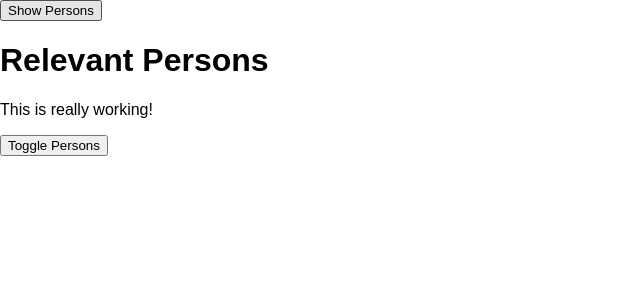
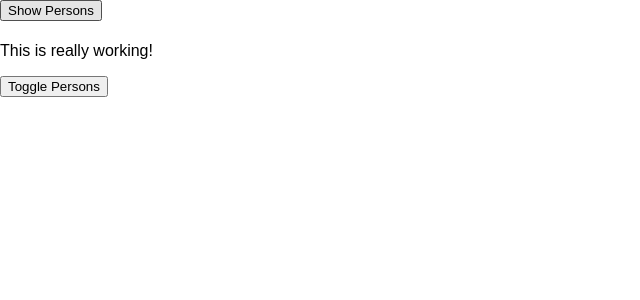
Before and after one commit to RichHorrocks/udemy, a React app in the folder react-the-complete-guide/: page / in a window 1280 px wide. Shown: the top 300 px of the page, without its empty margins (0-640 px from the left). Built offline with nearby package versions, Linux system fonts and the light colour scheme.

Commit message:
More stuff.

```diff
--- a/react-the-complete-guide/src/components/Persons/Person/Person.js
+++ b/react-the-complete-guide/src/components/Persons/Person/Person.js
@@ -1,6 +1,7 @@
 import React, { Component } from 'react';
 import classes from './Person.css';
-import WithClass from '../../../hoc/WithClass';
+import withClass from '../../../hoc/withClass';
+import Aux from '../../../hoc/Aux';
 
 class Person extends Component {
   constructor(props) {
@@ -19,15 +20,15 @@ class Person extends Component {
   render() {
     console.log('[Person.js] Inside render');
     return (
-      <WithClass classes={classes.Person}>
+      <Aux>
         <p onClick={this.props.click}>
           I'm {this.props.name} and I am {this.props.age} years old!
         </p>
         <p>{this.props.children}</p>
         <input type="text" onChange={this.props.changed} value={this.props.name} />
-      </WithClass>
+      </Aux>
     );
   }
 }
 
-export default Person;
+export default withClass(Person, classes.Person);
--- a/react-the-complete-guide/src/containers/App.js
+++ b/react-the-complete-guide/src/containers/App.js
@@ -2,7 +2,8 @@ import React, { PureComponent } from 'react';
 import classes from './App.css';
 import Persons from '../components/Persons/Persons';
 import Cockpit from '../components/Cockpit/Cockpit';
-import WithClass from '../hoc/WithClass';
+import withClass from '../hoc/withClass';
+import Aux from '../hoc/Aux';
 
 class App extends PureComponent {
   constructor(props) {
@@ -80,7 +81,7 @@ class App extends PureComponent {
     }
 
     return (
-      <WithClass classes={classes.App}>
+      <Aux>
         <button onClick={
           () => {
             this.setState({ showPersons: true });
@@ -93,9 +94,9 @@ class App extends PureComponent {
           persons={this.state.persons}
           clicked={this.togglePersonsHandler} />
         {persons}
-      </WithClass>
+      </Aux>
     );
   }
 }
 
-export default App;
+export default withClass(App, classes.App);
--- a/react-the-complete-guide/src/hoc/WithClass.js
+++ /dev/null
@@ -1,9 +0,0 @@
-import React from 'react';
-
-const withClass = (props) => (
-  <div className={props.classes}>
-    {props.children}
-  </div>
-);
-
-export default withClass;
--- /dev/null
+++ b/react-the-complete-guide/src/hoc/withClass.js
@@ -0,0 +1,11 @@
+import React from 'react';
+
+const withClass = (WrappedComponent, className) => {
+  return () => (
+    <div className={className}>
+      <WrappedComponent />
+    </div>
+  );
+};
+
+export default withClass;
```
Also changed, not shown: react-the-complete-guide/.eslintrc.json.
